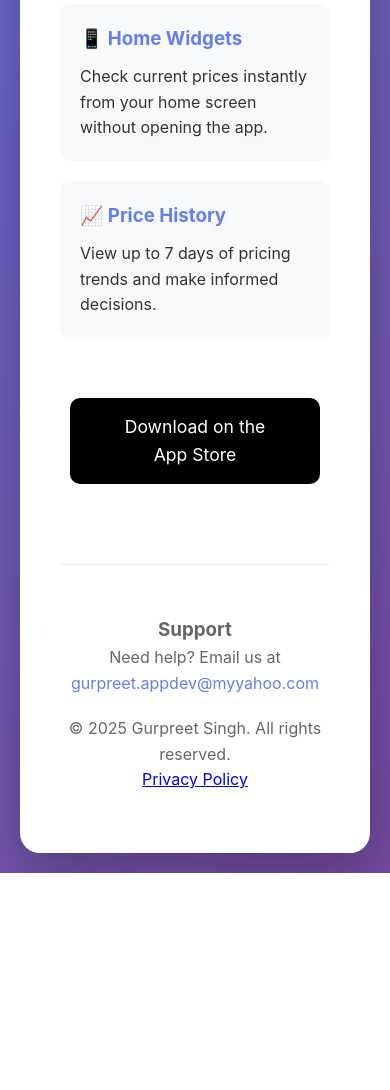
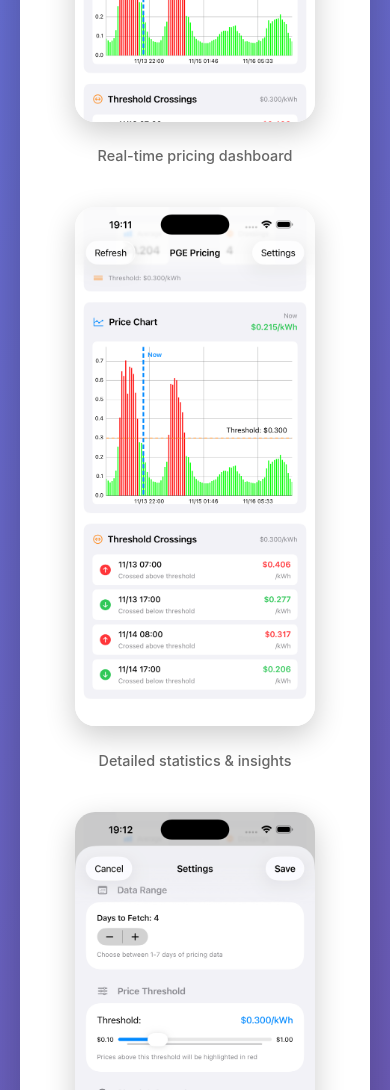
Before and after one commit to gurpreetz/PGEPricingApp-Website, a plain HTML site: page index.html in a window 390 px wide. Shown: the part 910-2000 px from the top of the page. Before the commit the page ends 1783 px from the top, so only its background shows below. Drawn offline with Linux system fonts and the light colour scheme.

Commit message:
Add app screenshots to marketing website

```diff
--- a/index.html
+++ b/index.html
@@ -18,19 +18,21 @@
             color: #333;
             background: linear-gradient(135deg, #667eea 0%, #764ba2 100%);
             min-height: 100vh;
-            display: flex;
-            align-items: center;
-            justify-content: center;
             padding: 20px;
         }
 
         .container {
-            max-width: 800px;
+            max-width: 1200px;
+            margin: 0 auto;
             background: white;
             border-radius: 20px;
             padding: 60px 40px;
             box-shadow: 0 20px 60px rgba(0, 0, 0, 0.3);
+        }
+
+        .hero {
             text-align: center;
+            margin-bottom: 60px;
         }
 
         .icon {
@@ -50,6 +52,38 @@
             margin-bottom: 40px;
         }
 
+        .screenshots {
+            display: grid;
+            grid-template-columns: repeat(auto-fit, minmax(280px, 1fr));
+            gap: 30px;
+            margin: 60px 0;
+            justify-items: center;
+        }
+
+        .screenshot-wrapper {
+            text-align: center;
+        }
+
+        .screenshot-wrapper img {
+            max-width: 280px;
+            width: 100%;
+            height: auto;
+            border-radius: 20px;
+            box-shadow: 0 10px 30px rgba(0, 0, 0, 0.2);
+            transition: transform 0.3s ease;
+        }
+
+        .screenshot-wrapper img:hover {
+            transform: translateY(-10px) scale(1.02);
+        }
+
+        .screenshot-caption {
+            margin-top: 15px;
+            font-size: 0.9em;
+            color: #666;
+            font-weight: 500;
+        }
+
         .features {
             text-align: left;
             margin: 40px 0;
@@ -67,6 +101,11 @@
         .feature h3 {
             color: #667eea;
             margin-bottom: 10px;
+        }
+
+        .download-section {
+            text-align: center;
+            margin: 40px 0;
         }
 
         .download-btn {
@@ -90,6 +129,7 @@
             padding-top: 30px;
             border-top: 1px solid #eee;
             color: #666;
+            text-align: center;
         }
 
         .contact {
@@ -100,17 +140,55 @@
             color: #667eea;
             text-decoration: none;
         }
+
+        @media (max-width: 768px) {
+            .container {
+                padding: 40px 20px;
+            }
+
+            h1 {
+                font-size: 2em;
+            }
+
+            .tagline {
+                font-size: 1.1em;
+            }
+
+            .screenshots {
+                grid-template-columns: 1fr;
+                gap: 40px;
+            }
+
+            .screenshot-wrapper img {
+                max-width: 240px;
+            }
+        }
     </style>
 </head>
 
 <body>
     <div class="container">
-        <div class="icon">⚡</div>
-        <h1>PGE Pricing</h1>
-        <p class="tagline">Real-time PG&E electricity rates at your fingertips</p>
+        <div class="hero">
+            <div class="icon">⚡</div>
+            <h1>PGE Pricing</h1>
+            <p class="tagline">Real-time PG&E electricity rates at your fingertips</p>
+            <p>Track hourly electricity prices, set custom alerts, and save money on your energy bills with smart scheduling.</p>
+        </div>
 
-        <p>Track hourly electricity prices, set custom alerts, and save money on your energy bills with smart
-            scheduling.</p>
+        <div class="screenshots">
+            <div class="screenshot-wrapper">
+                <img src="images/screenshot1.png" alt="PGE Pricing main dashboard showing hourly rate chart">
+                <p class="screenshot-caption">Real-time pricing dashboard</p>
+            </div>
+            <div class="screenshot-wrapper">
+                <img src="images/screenshot2.png" alt="Statistics view with price analytics">
+                <p class="screenshot-caption">Detailed statistics & insights</p>
+            </div>
+            <div class="screenshot-wrapper">
+                <img src="images/screenshot3.png" alt="Settings screen with customization options">
+                <p class="screenshot-caption">Customizable settings & alerts</p>
+            </div>
+        </div>
 
         <div class="features">
             <div class="feature">
@@ -131,7 +209,9 @@
             </div>
         </div>
 
-        <a href="https://apps.apple.com" class="download-btn">Download on the App Store</a>
+        <div class="download-section">
+            <a href="https://apps.apple.com" class="download-btn">Download on the App Store</a>
+        </div>
 
         <footer>
             <div class="contact">
@@ -139,7 +219,7 @@
                 <p>Need help? Email us at <a href="mailto:gurpreet.appdev@myyahoo.com">gurpreet.appdev@myyahoo.com</a></p>
             </div>
             <p>&copy; 2025 Gurpreet Singh. All rights reserved.</p>
-            <p><a href="privacy.html">Privacy Policy</a></p>
+            <p><a href="privacy.html">Privacy Policy</a> | <a href="support.html">Support</a></p>
         </footer>
     </div>
 </body>
```
Also changed, not shown: images/screenshot1.png (added), images/screenshot2.png (added), images/screenshot3.png (added).
